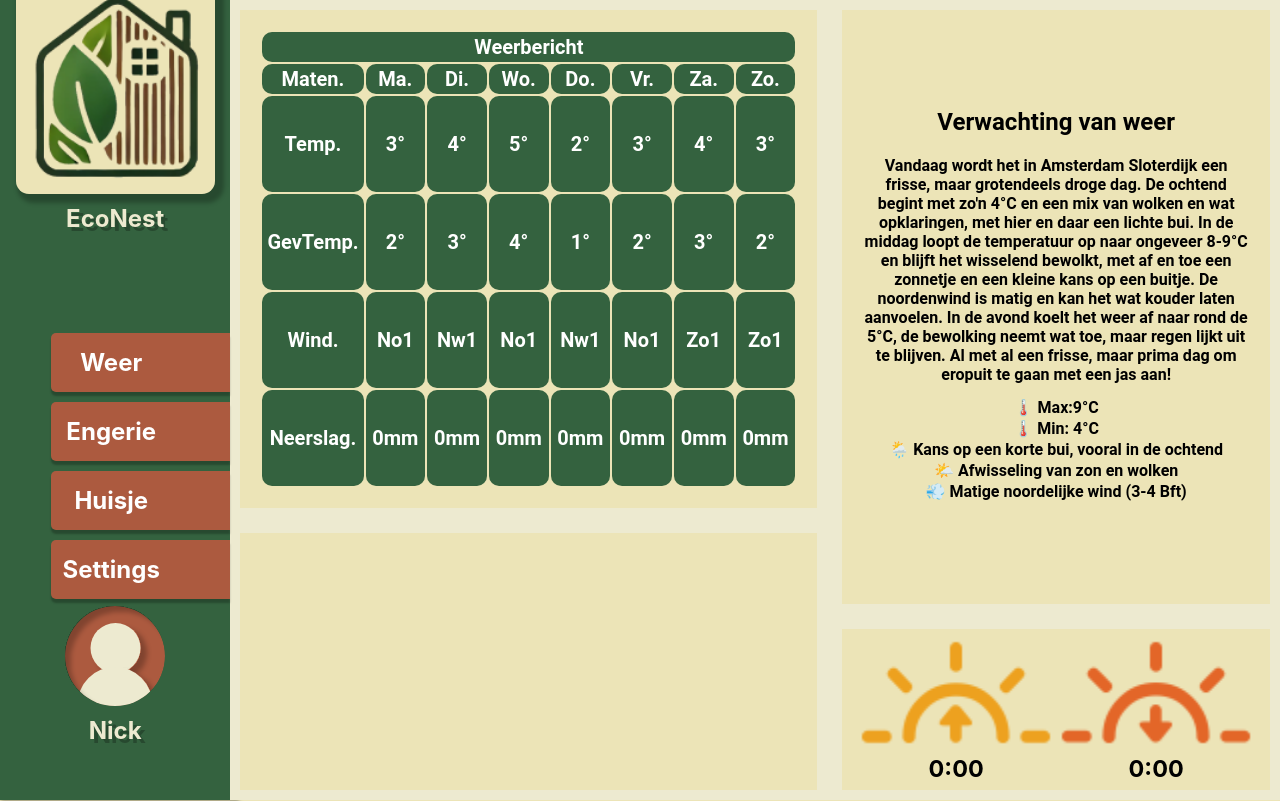
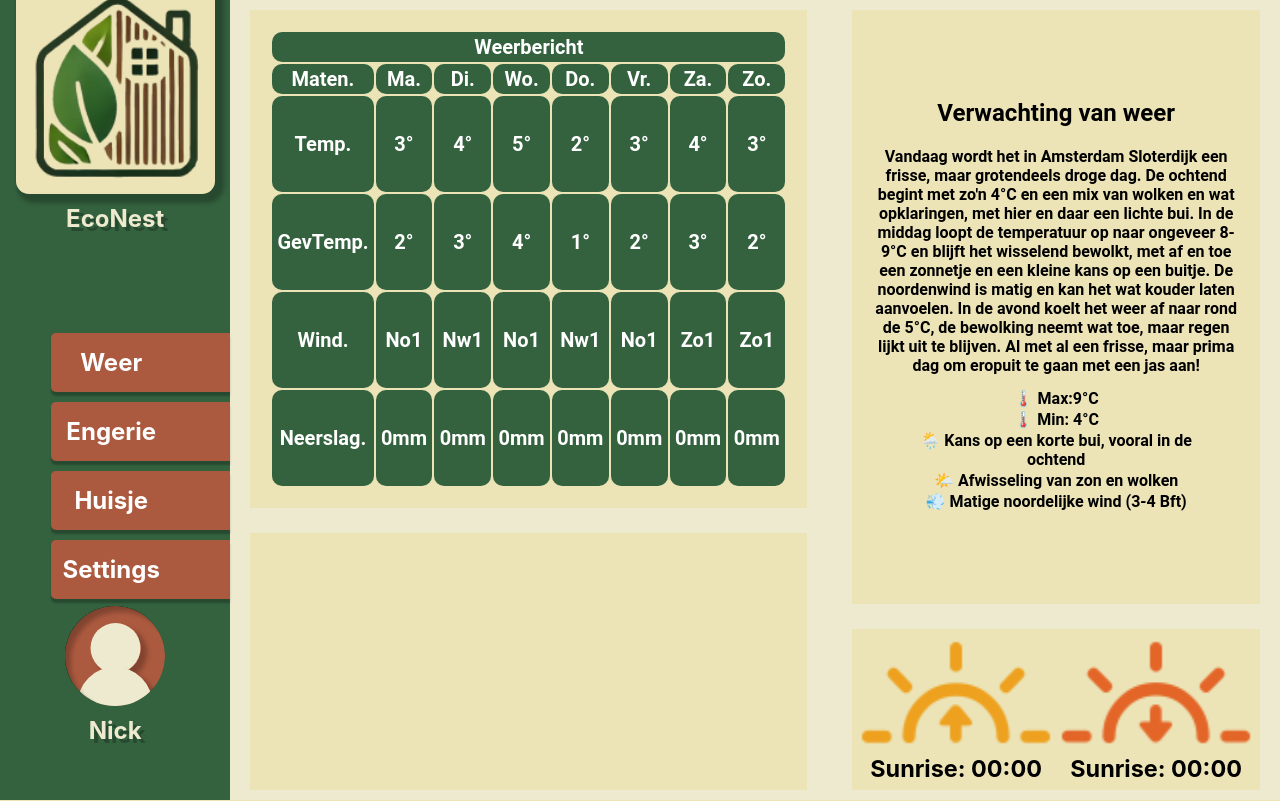
Before and after one commit to Jesper826/EcoNest, a PHP site: page / in a window 1280 px wide. Run offline with PHP 8.4, Linux system fonts and the light colour scheme; a map, chart or similar area stays blank.

Commit message:
made better stuf

```diff
--- a/public/A.html
+++ b/public/A.html
@@ -1,4 +1,5 @@
-<article class="item" id="Weather" style="grid-area: weather;">
+<div id="A">
+    <article class="item" id="Weather" style="grid-area: A;">
         <div id="Weather">
             <div class="container">
                 <table>
@@ -67,11 +68,8 @@
         </div>
     </article>
 
-<article class="item" id="WeatherGrath" style="grid-area: weatherGrath;">
-    <canvas id="WeatherChart" style="width:100%;max-width:700px"></canvas>
-</article>
 
-<article class="item" id="ActueleTemp" style="grid-area: tempbuiten;">
+    <article class="item" id="ActueleTemp" style="grid-area: B;">
         <div>
             <table id="ActueleTemp">
                 <tr>
@@ -114,13 +112,18 @@
         </div>
     </article>
 
-<article class="item" id="zontijden" style="grid-area: zon;">
+    <article class="item" id="WeatherGrath" style="grid-area: C;">
+        <canvas id="WeatherChart" style="max-height:100%;max-width:80%"></canvas>
+    </article>
+
+    <article class="item" id="zontijden" style="grid-area: D;">
         <div>
             <img src="images/sunrise.png" alt="">
-        <h3 id="sunrise">0:00</h3>
+            <h3 id="sunrise">Sunrise: 00:00</h3>
         </div>
         <div>
             <img src="images/sunset.png" alt="">
-        <h3 id="sunset">0:00</h3>
+            <h3 id="sunset">Sunrise: 00:00</h3>
         </div>
     </article>
+</div>
--- a/public/B.html
+++ b/public/B.html
@@ -1,3 +1,4 @@
+<div id="B">
     <article class="item" id="Weather" style="grid-area: weather;">
         <div id="Weather">
             <div class="container">
@@ -11,3 +12,4 @@
     </article>
     <article class="item" id="zontijden" style="grid-area: zon;">
     </article>
+</div>
--- a/public/C.html
+++ b/public/C.html
@@ -1,3 +1,4 @@
+<div id="C">
     <article class="item" id="Weather" style="grid-area: weather;">
         <div id="Weather">
             <div class="container">
@@ -11,3 +12,4 @@
     </article>
     <article class="item" id="zontijden" style="grid-area: zon;">
     </article>
+</div>
--- a/public/Index.php
+++ b/public/Index.php
@@ -7,9 +7,9 @@
     <title>EcoNest</title>
 
     <script src="https://cdnjs.cloudflare.com/ajax/libs/Chart.js/2.9.4/Chart.js"></script>
+
     <script src="js/main.js" defer></script>
-    <script src="js/graphAndSunRiseSet.js" defer></script>
-
+    <script src="js/graphandsunriseset.js" defer></script>
 
     <!-- All CSS for Main -->
     <link rel="stylesheet" href="css/reset.css">
@@ -17,10 +17,12 @@
 
     <!-- All CSS for A -->
     <link rel="stylesheet" href="css/A/weather.css">
-    <link rel="stylesheet" href="css/A/weatherGrath.css">
     <link rel="stylesheet" href="css/A/ActueleTemp.css">
     <link rel="stylesheet" href="css/A/zontijden.css">
     <link rel="stylesheet" href="css/A/buitenEnBinnentemp.css">
+
+    <!-- All CSS for B -->
+    <link rel="stylesheet" href="css/B/weatherGrath.css">
 </head>
 
 <body>
@@ -47,7 +49,7 @@
             </div>
         </div>
     </div>
-    <div class="Main">
+    <!-- The Main page -->
     <?php
         $page = 'A';
         if (isset($_GET['page'])) {
@@ -58,7 +60,6 @@
         }
         include "./{$page}.html";
     ?>
-    </div>
 </body>
 
 </html>
--- a/public/Settings.html
+++ b/public/Settings.html
@@ -1,3 +1,4 @@
+<div id="Settings">
     <article class="item" id="Weather" style="grid-area: weather;">
         <div id="Weather">
             <div class="container">
@@ -11,3 +12,4 @@
     </article>
     <article class="item" id="zontijden" style="grid-area: zon;">
     </article>
+</div>
--- a/public/css/main.css
+++ b/public/css/main.css
@@ -167,29 +167,31 @@ img {
     line-height: normal;
 }
 
-.Main {
-    width: 80vw;
+
+#A, #B, #C, #D, #Settings{
     height: 100vh;
     background: var(--secondary-bg);
-
     display: grid;
-    grid-template-areas:
-        "weather tempbuiten"
-        "weatherGrath tempbuiten"
-        "weatherGrath zon";
-    grid-template-rows: 5fr 1fr 2fr;
-    grid-template-columns: 4fr 3fr;
     gap: 5px;
 }
 
 .item {
-    margin: 1rem 1rem;
+    margin: 1rem 2rem;
     display: inline-flex;
     justify-content: center;
     align-items: center;
     flex-shrink: 0;
     /* box-shadow: 4px 4px 10px 0px var(--shadow-color); */
     background: var(--primary-bg);
+}
+
+#A{
+    grid-template-areas:
+        "A B"
+        "C B"
+        "C D";
+    grid-template-rows: 5fr 1fr 2fr;
+    grid-template-columns: 4fr 3fr;
 }
 
 @media screen and (min-width: 1600px) {
--- a/public/js/graphAndSunRiseSet.js
+++ b/public/js/graphAndSunRiseSet.js
@@ -1,17 +1,39 @@
-function startOfWeek(date) {
-    var diff = date.getDate() - date.getDay() + (date.getDay() === 0 ? -6 : 1);
-    return new Date(date.setDate(diff));
+function formatDate(date) {
+    return date.toISOString().split('T')[0];
 }
 
-const apiUrl = 'https://api.open-meteo.com/v1/forecast?' +
+function startOfWeek(date) {
+    const d = new Date(date);
+    const diff = d.getDate() - d.getDay() + (d.getDay() === 0 ? -6 : 1);
+    d.setDate(diff);
+    return d;
+}
+function endOfWeek(date) {
+    const start = startOfWeek(date);
+    const end = new Date(start);
+    end.setDate(start.getDate() + 6);
+    return end;
+}
+
+const now = new Date();
+
+const apiUrlDay = 'https://api.open-meteo.com/v1/forecast?' +
     'latitude=52.386718' +
     '&longitude=4.846544' +
-    '&daily=temperature_2m_max,temperature_2m_min,sunrise,sunset' +
-    '&timezone=Europe%2FLondon' +
-    '&start_date=2025-02-28' +
-    '&end_date=2025-02-28';
+    '&daily=sunrise,sunset' +
+    '&timezone=Europe%2FBerlin' +
+    '&start_date=' + formatDate(now) +
+    '&end_date=' + formatDate(now);
 
-async function getWeatherData() {
+const apiUrlWeek = 'https://api.open-meteo.com/v1/forecast?' +
+    'latitude=52.386718' +
+    '&longitude=4.846544' +
+    '&daily=temperature_2m_max,temperature_2m_min' +
+    '&timezone=Europe%2FBerlin' +
+    '&start_date=' + formatDate(startOfWeek(now)) +
+    '&end_date=' + formatDate(endOfWeek(now));
+
+async function getData(apiUrl) {
     try {
         const response = await fetch(apiUrl);
         if (!response.ok) {
@@ -25,51 +47,54 @@ async function getWeatherData() {
 }
 
 async function main() {
-    const data = await getWeatherData();
-    if (!data) return; // Stop if there's no data
+    const dataDay = await getData(apiUrlDay);
+    const dataWeek = await getData(apiUrlWeek);
+    if (!dataDay || !dataWeek) return;
 
-    // Extract today's sunrise and sunset
-    const sunriseToday = data.daily.sunrise[0];
-    const sunsetToday = data.daily.sunset[0];
+    console.log('dataDay:', dataDay);
+    console.log('dataWeek:', dataWeek);
 
-    console.log("Sunrise Today:", sunriseToday);
-    console.log("Sunset Today:", sunsetToday);
+    //dayly sunrise and sunset
+    const sunrise = dataDay.daily.sunrise[0];
+    const sunset = dataDay.daily.sunset[0];
+    const simplifiedSunrise = sunrise.split('T')[1]; // from "2025-02-28T06:28" to "06:28"
+    const simplifiedSunset = sunset.split('T')[1]; // from "2025-02-28T17:17" to "17:17"
 
-    // Create an array for min and max temperatures for each day in the week
-    const weeklyTemps = data.daily.time.map((date, index) => ({
-        date,
-        minTemp: data.daily.temperature_2m_min[index],
-        maxTemp: data.daily.temperature_2m_max[index]
-    }));
+    const sunriseH3 = document.getElementById("sunrise");
+    const sunsetH3 = document.getElementById("sunset");
 
-    console.log("Weekly Temperature Data:", weeklyTemps);
+    sunriseH3.innerHTML = `Sunrise: ${simplifiedSunrise}`;
+    sunsetH3.innerHTML = `Sunset: ${simplifiedSunset}`;
 
-    const sunriseText = document.getElementById("sunrise");
-    const sunsetText = document.getElementById("sunset");
+    //weekly weather
+    const xValues = ["ma", "di", "wo", "do", "vr", "za", "zo"];
 
-    // Example Chart using Chart.js
-    const xValues = [100, 200, 300, 400, 500, 600, 700, 800, 900, 1000];
+    const ctx = document.getElementById("WeatherChart").getContext("2d");
+    if (!ctx) {
+        console.error('Canvas element not found');
+        return;
+    }
 
-    new Chart("WeatherChart", {
-        type: "line",
+    new Chart(ctx, {
+        type: "bar",
         data: {
             labels: xValues,
             datasets: [{
-                data: [860, 1140, 1060, 1060, 1070, 1110, 1330, 2210, 6830, 2478],
+                data: dataWeek.daily.temperature_2m_max,
                 borderColor: "red",
-                fill: false
+                backgroundColor: "rgba(255, 0, 0, 0.5)"  // added background color
             }, {
-                data: [1600, 1700, 1700, 1900, 2000, 2700, 4000, 5000, 6000, 7000],
-                borderColor: "green",
-                fill: false
-            }, {
-                data: [300, 700, 2000, 5000, 6000, 4000, 2000, 1000, 200, 100],
+                data: dataWeek.daily.temperature_2m_min,
                 borderColor: "blue",
-                fill: false
+                backgroundColor: "rgba(0, 0, 255, 0.5)"  // added background color
             }]
         },
         options: {
-            legend: { display: true }
+            scales: {
+                y: {
+                    beginAtZero: true
+                }
+            }
         }
     });
 }
```
Also changed, not shown: public/css/B/weatherGrath.css (renamed from public/css/A/weatherGrath.css). Lines whose indentation alone changed are shown as unchanged.
